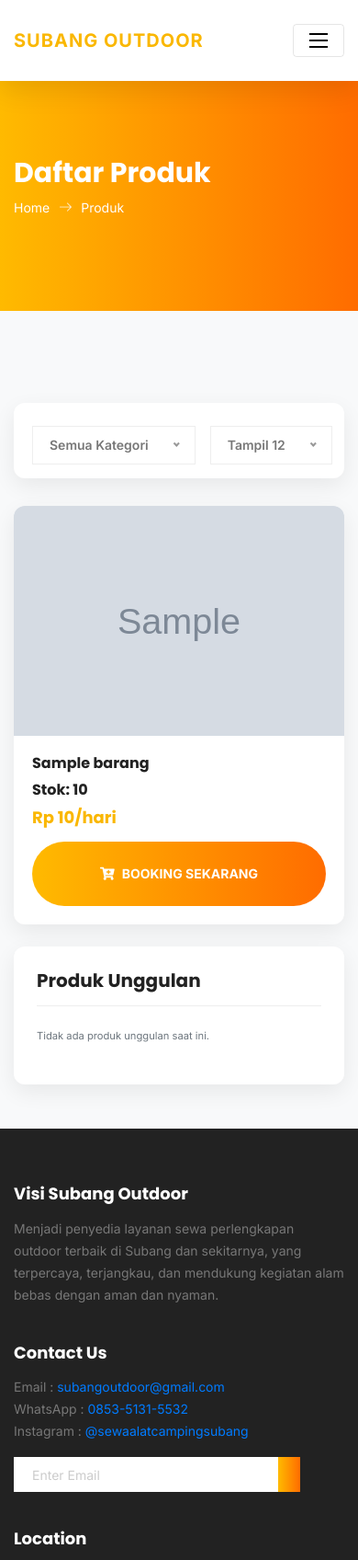
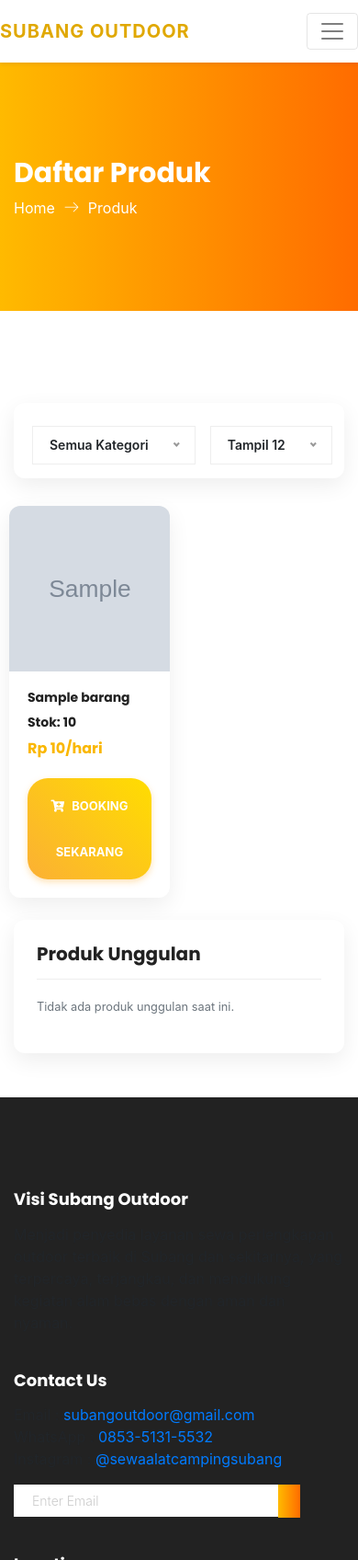
Before and after one commit to wibikholik/SubangOutdoorpayment, a PHP site: page /penyewa/page/produk.php in a window 390 px wide. Shown: the top 1696 px of the page at 92% size. Run offline with PHP 8.4, Linux system fonts and the light colour scheme; tables that the repository leaves empty or names only in its code hold one stand-in row (values such as "Sample post"); grey boxes marked "Sample" are stand-in pictures; some libraries are stand-ins or nearby versions.

Commit message:
perubahan responsif masih belum

```diff
--- a/penyewa/layout/navbar1.php
+++ b/penyewa/layout/navbar1.php
@@ -1,17 +1,15 @@
 <?php
-// Pastikan session sudah start di file utama yang memanggil navbar ini
+// Mulai session jika belum
 if (session_status() === PHP_SESSION_NONE) {
     session_start();
 }
-// Path ke file koneksi disesuaikan dengan struktur asli Anda
 include __DIR__ . '/../../route/koneksi.php';
 
 $username = $_SESSION['username'] ?? 'Guest';
 $id_penyewa = $_SESSION['user_id'] ?? 0;
-// Logika untuk mendeteksi halaman aktif
 $currentPage = basename($_SERVER['PHP_SELF']);
 
-// Ambil jumlah item di keranjang dengan cara yang aman
+// Jumlah item di keranjang
 $jumlah_cart = 0;
 if ($id_penyewa) {
     $stmt = mysqli_prepare($koneksi, "SELECT SUM(jumlah) AS total FROM carts WHERE id_penyewa = ?");
@@ -25,48 +23,14 @@ if ($id_penyewa) {
     }
 }
 ?>
-<link rel="stylesheet" href="https://cdnjs.cloudflare.com/ajax/libs/font-awesome/5.15.4/css/all.min.css">
+
 <style>
-  body { font-family: 'Inter', sans-serif; background-color: #f8f9fa; }
-        .section_gap { padding: 60px 0; }
-        .section-title h2 { font-size: 36px; font-weight: 700; margin-bottom: 1rem; color: #222; }
-        .section-title p { color: #6c757d; font-size: 16px; }
-    /* Wrapper untuk posisi notifikasi yang akurat */
-    .cart-icon-wrapper {
-        position: relative;
-        display: inline-flex;
-        align-items: center;
+/* Font dan warna dasar */
+body {
+    font-family: 'Inter', sans-serif;
+    background-color: #f8f9fa;
 }
-    /* Aturan CSS presisi untuk notifikasi keranjang */
-    .cart-badge {
-        position: absolute;
-        top: 0;
-        right: 0;
-        transform: translate(50%, -60%);
-        height: 22px;
-        width: 22px;
-        display: flex;
-        align-items: center;
-        justify-content: center;
-        background-color: #e74a3b;
-        color: white;
-        font-size: 11px;
-        font-weight: 700;
-        border-radius: 50%;
-        border: 2px solid white;
-        z-index: 10;
-        padding: 0;
-    }
-    /* Gaya untuk menu yang aktif */
-    .header_area .navbar .nav .nav-item.active .nav-link {
-        color: #fab700 !important;
-        font-weight: bold;
-    }
-    /* Jarak ikon pada dropdown profil */
-    .user-dropdown-toggle i {
-        margin-right: 8px;
-    }
-    /* Warna brand navbar */
+
 .navbar-brand.site-brand {
     color: #fab700 !important;
     font-weight: 700;
@@ -76,32 +40,66 @@ if ($id_penyewa) {
 .navbar-brand.site-brand:hover {
     color: #e0a800 !important;
 }
-     .main_menu .navbar .nav-link {
-    padding-top: 2rem;    /* Sesuaikan nilai ini jika perlu */
-    padding-bottom: 2rem;
+
+.nav-item.active .nav-link {
+    color: #fab700 !important;
+    font-weight: bold;
 }
+
+/* Keranjang badge */
+.cart-badge {
+    position: absolute;
+    top: -5px;
+    right: -10px;
+    background: #e74a3b;
+    color: white;
+    font-size: 11px;
+    font-weight: 700;
+    border-radius: 50%;
+    height: 20px;
+    width: 20px;
+    display: flex;
+    align-items: center;
+    justify-content: center;
+    border: 2px solid white;
+    z-index: 10;
+}
+
+/* Dropdown user */
+.user-dropdown-toggle i {
+    margin-right: 6px;
+}
+
+.user-dropdown-toggle span {
+    margin-left: 3px;
+}
+
+/* Jarak padding navbar */
+.main_menu .navbar .nav-link,
 .main_menu .navbar .navbar-brand {
-    padding-top: 2rem;
-    padding-bottom: 2rem;
-  }
-   .user-dropdown-toggle span {
-    margin-left: 3px; /* Anda bisa sesuaikan jarak ini (mis: 5px atau 0.5rem) */
+    padding-top: 1.2rem;
+    padding-bottom: 1.2rem;
 }
 </style>
+<meta name="viewport" content="width=device-width, initial-scale=1">
+<link rel="stylesheet" href="https://stackpath.bootstrapcdn.com/bootstrap/4.5.2/css/bootstrap.min.css">
+<link rel="stylesheet" href="https://cdnjs.cloudflare.com/ajax/libs/font-awesome/5.15.4/css/all.min.css">
 
 <header class="header_area sticky-header">
     <div class="main_menu">
-        <nav class="navbar navbar-expand-lg navbar-light main_box">
+        <nav class="navbar navbar-expand-lg navbar-light bg-white shadow-sm">
             <div class="container">
-                <a class="navbar-brand site-brand" href="index.html"><img src="" alt="">SUBANG OUTDOOR</a>
+                <a class="navbar-brand site-brand" href="../../index.php">
+                    <img src="" alt="">SUBANG OUTDOOR
+                </a>
 
                 <button class="navbar-toggler" type="button" data-toggle="collapse" data-target="#navbarSupportedContent"
                         aria-controls="navbarSupportedContent" aria-expanded="false" aria-label="Toggle navigation">
-                    <span class="icon-bar"></span><span class="icon-bar"></span><span class="icon-bar"></span>
+                    <span class="navbar-toggler-icon"></span>
                 </button>
 
                 <div class="collapse navbar-collapse offset" id="navbarSupportedContent">
-                    <ul class="nav navbar-nav menu_nav ml-auto">
+                    <ul class="navbar-nav ml-auto">
                         <li class="nav-item mx-2 <?php if ($currentPage == 'index.php') echo 'active'; ?>">
                             <a class="nav-link" href="../../index.php">Home</a>
                         </li>
@@ -114,19 +112,21 @@ if ($id_penyewa) {
                         <li class="nav-item mx-2 <?php if ($currentPage == 'bantuan.php') echo 'active'; ?>">
                             <a class="nav-link" href="../page/bantuan.php">Bantuan</a>
                         </li>
+
+                        <!-- Keranjang -->
                         <li class="nav-item mx-2">
-                            <a href="../page/keranjang.php" class="nav-link" title="Keranjang">
-                                <span class="cart-icon-wrapper">
+                            <a href="../page/keranjang.php" class="nav-link position-relative" title="Keranjang">
                                 <i class="fas fa-shopping-cart fa-lg"></i>
                                 <?php if ($jumlah_cart > 0): ?>
                                     <span class="cart-badge"><?= $jumlah_cart ?></span>
                                 <?php endif; ?>
-                                </span>
                             </a>
                         </li>
 
+                        <!-- Profil -->
                         <li class="nav-item dropdown mx-2">
-                            <a class="nav-link dropdown-toggle d-flex align-items-center user-dropdown-toggle" href="#" id="navbarDropdown" role="button" data-toggle="dropdown" aria-haspopup="true" aria-expanded="false">
+                            <a class="nav-link dropdown-toggle d-flex align-items-center user-dropdown-toggle" href="#" id="navbarDropdown"
+                               role="button" data-toggle="dropdown" aria-haspopup="true" aria-expanded="false">
                                 <i class="fas fa-user-circle fa-lg"></i>
                                 <span><?= htmlspecialchars($username) ?></span>
                             </a>
--- a/penyewa/page/produk.php
+++ b/penyewa/page/produk.php
@@ -24,43 +24,213 @@ if (session_status() === PHP_SESSION_NONE) {
     <link rel="stylesheet" href="css/main.css">
 
 <style>
-        body { font-family: 'Inter', sans-serif; background-color: #f8f9fa; }
+    body {
+        font-family: 'Inter', sans-serif;
+        background-color: #f8f9fa;
+    }
+
     .filter-bar {
-            background: #ffffff; padding: 15px 20px; border-radius: 12px;
-            box-shadow: 0 8px 25px rgba(0,0,0,0.07); margin-bottom: 30px;
+        background: #ffffff;
+        padding: 15px 20px;
+        border-radius: 12px;
+        box-shadow: 0 8px 25px rgba(0, 0, 0, 0.07);
+        margin-bottom: 30px;
     }
-        .nice-select { border-radius: 50px; border-color: #e0e0e0; font-weight: 600; }
+
+    .nice-select {
+        border-radius: 50px;
+        border-color: #e0e0e0;
+        font-weight: 600;
+    }
+
     .product-card {
-            background: #fff; border-radius: 12px; border: none; overflow: hidden;
-            box-shadow: 0 8px 25px rgba(0,0,0,0.07); transition: all 0.3s ease;
-            display: flex; flex-direction: column; height: 100%;
+        background: #fff;
+        border-radius: 12px;
+        border: none;
+        overflow: hidden;
+        box-shadow: 0 8px 25px rgba(0, 0, 0, 0.07);
+        transition: all 0.3s ease;
+        display: flex;
+        flex-direction: column;
+        height: 100%;
     }
-        .product-card:hover { transform: translateY(-5px); box-shadow: 0 12px 30px rgba(0,0,0,0.1); }
-        .product-card .product-img-container { height: 250px; overflow: hidden; }
-        .product-card .product-img-container img { width: 100%; height: 100%; object-fit: cover; }
-        .product-card .product-details { padding: 20px; flex-grow: 1; display: flex; flex-direction: column; }
-        .product-card .product-details h6 { font-weight: 600; font-size: 16px; margin-bottom: 10px; flex-grow: 1; }
-        .product-card .price { margin-top: auto; margin-bottom: 15px; }
-        .product-card .price h6 { font-size: 18px; color: #fab700; font-weight: 700; margin-bottom: 0; }
+
+    .product-card:hover {
+        transform: translateY(-5px);
+        box-shadow: 0 12px 30px rgba(0, 0, 0, 0.1);
+    }
+
+    .product-card .product-img-container {
+        height: 250px;
+        overflow: hidden;
+    }
+
+    .product-card .product-img-container img {
+        width: 100%;
+        height: 100%;
+        object-fit: cover;
+    }
+
+    .product-card .product-details {
+        padding: 20px;
+        flex-grow: 1;
+        display: flex;
+        flex-direction: column;
+    }
+
+    .product-card .product-details h6 {
+        font-weight: 600;
+        font-size: 16px;
+        margin-bottom: 10px;
+        flex-grow: 1;
+    }
+
+    .product-card .price {
+        margin-top: auto;
+        margin-bottom: 15px;
+    }
+
+    .product-card .price h6 {
+        font-size: 18px;
+        color: #fab700;
+        font-weight: 700;
+        margin-bottom: 0;
+    }
+
+    /* Tombol booking ramping dan responsif */
     .primary-btn {
-            background-color: #fab700; border: none; color: #fff !important; padding: 10px 20px;
-            border-radius: 50px; font-weight: 700; cursor: pointer; text-decoration: none;
-            display: inline-block; transition: all 0.3s ease; width: 100%; text-align: center;
+    background: linear-gradient(45deg, #fbb034, #ffdd00);
+    border: none;
+    color: #fff !important;
+    padding: 6px 16px;          /* lebih ramping */
+    border-radius: 25px;        /* sedikit lebih kecil */
+    font-weight: 700;
+    cursor: pointer;
+    text-decoration: none;
+    display: inline-block;
+    transition: all 0.3s ease;
+    width: auto;               /* jangan full width */
+    min-width: 120px;
+    text-align: center;
+    font-size: 14px;
+    margin: 10px 0 0 0;        /* beri jarak atas */
+    box-shadow: 0 4px 8px rgba(251,176,52,0.4);
 }
-        .primary-btn:hover { background-color: #e0a800; color: #fff !important; }
+
+.primary-btn:hover {
+    background: linear-gradient(45deg, #e0a800, #fab700);
+    color: #fff !important;
+    box-shadow: 0 6px 12px rgba(224,168,0,0.5);
+}
+
+/* Responsive khusus HP */
+@media (max-width: 575.98px) {
+    .primary-btn {
+        padding: 5px 14px;
+        font-size: 13px;
+        min-width: 100px;
+        border-radius: 22px;
+        margin: 8px 0 0 0;
+        box-shadow: 0 3px 7px rgba(251,176,52,0.35);
+    }
+}
+
+
     .sidebar-widget {
-            background: #fff; padding: 25px; border-radius: 12px;
-            box-shadow: 0 8px 25px rgba(0,0,0,0.07);
+        background: #fff;
+        padding: 25px;
+        border-radius: 12px;
+        box-shadow: 0 8px 25px rgba(0, 0, 0, 0.07);
     }
-        .sidebar-widget h3 { font-size: 20px; font-weight: 700; border-bottom: 1px solid #eee; padding-bottom: 15px; margin-bottom: 20px; }
-        .unggulan-item { display: flex; align-items: center; margin-bottom: 20px; text-decoration: none; }
-        .unggulan-item:last-child { margin-bottom: 0; }
-        .unggulan-item img { width: 60px; height: 60px; object-fit: cover; margin-right: 15px; border-radius: 8px; }
-        .unggulan-item .info .nama-barang { font-weight: 600; color: #333; display: block; transition: color 0.3s ease; }
-        .unggulan-item:hover .info .nama-barang { color: #fab700; }
-        .unggulan-item .info .harga { font-weight: bold; color: #6c757d; }
-        .sticky-sidebar { position: -webkit-sticky; position: sticky; top: 110px; }
+
+    .sidebar-widget h3 {
+        font-size: 20px;
+        font-weight: 700;
+        border-bottom: 1px solid #eee;
+        padding-bottom: 15px;
+        margin-bottom: 20px;
+    }
+
+    .unggulan-item {
+        display: flex;
+        align-items: center;
+        margin-bottom: 20px;
+        text-decoration: none;
+    }
+
+    .unggulan-item:last-child {
+        margin-bottom: 0;
+    }
+
+    .unggulan-item img {
+        width: 60px;
+        height: 60px;
+        object-fit: cover;
+        margin-right: 15px;
+        border-radius: 8px;
+    }
+
+    .unggulan-item .info .nama-barang {
+        font-weight: 600;
+        color: #333;
+        display: block;
+        transition: color 0.3s ease;
+    }
+
+    .unggulan-item:hover .info .nama-barang {
+        color: #fab700;
+    }
+
+    .unggulan-item .info .harga {
+        font-weight: bold;
+        color: #6c757d;
+    }
+
+    .sticky-sidebar {
+        position: -webkit-sticky;
+        position: sticky;
+        top: 110px;
+    }
+
+    /* Responsive product layout:
+       2 produk per baris di layar kecil,
+       3 produk per baris di tablet dan desktop */
+    @media (max-width: 575.98px) {
+        .category-list .row > div {
+            flex: 0 0 50%;
+            max-width: 50%;
+            padding-left: 10px;
+            padding-right: 10px;
+            margin-bottom: 20px;
+        }
+        .product-card .product-img-container {
+            height: 180px;
+        }
+        .product-card .product-details h6 {
+            font-size: 14px;
+        }
+        .product-card .price h6 {
+            font-size: 16px;
+        }
+        .primary-btn {
+            padding: 5px 10px;
+            font-size: 13px;
+            min-width: 100px;
+        }
+    }
+
+    @media (min-width: 576px) {
+        .category-list .row > div {
+            flex: 0 0 33.3333%;
+            max-width: 33.3333%;
+            padding-left: 10px;
+            padding-right: 10px;
+            margin-bottom: 30px;
+        }
+    }
 </style>
+
+
 </head>
 
 <body id="category">
@@ -126,15 +296,15 @@ if (session_status() === PHP_SESSION_NONE) {
                 </div>
 
                 <section class="lattest-product-area category-list">
-                    <div class="row">
+                    <section class="lattest-product-area category-list">
+  <div class="row g-3">
     <?php if ($result->num_rows > 0): ?>
       <?php while ($row = mysqli_fetch_assoc($result)): ?>
-                                <div class="col-lg-4 col-md-6 mb-4">
-                                    <div class="product-card">
+       <div class="col-6 col-md-4 mb-4 d-flex">
+
+          <div class="product-card w-100">
             <div class="product-img-container">
-
               <img class="img-fluid" src="../../barang/barang/gambar/<?= htmlspecialchars($row['gambar']); ?>" alt="<?= htmlspecialchars($row['nama_barang']); ?>">
-
             </div>
             <div class="product-details">
               <h6><?= htmlspecialchars($row['nama_barang']); ?></h6>
@@ -153,6 +323,8 @@ if (session_status() === PHP_SESSION_NONE) {
       <div class="col-12"><p class='text-center alert alert-warning'>Tidak ada produk yang ditemukan.</p></div>
     <?php endif; ?>
   </div>
+</section>
+
                 </section>
             </div>
 
--- a/penyewa/page/transaksi.php
+++ b/penyewa/page/transaksi.php
@@ -37,7 +37,10 @@ $result_transaksi = $stmt->get_result();
   <link rel="stylesheet" href="css/bootstrap.css">
   <link rel="stylesheet" href="css/main.css">
   <link rel="shortcut icon" href="../../assets/img/logo.jpg">
-  <script src="https://cdn.jsdelivr.net/npm/bootstrap@5.3.3/dist/js/bootstrap.bundle.min.js"></script>
+ <!-- ✅ Bootstrap 4 & jQuery versi stabil -->
+<script src="https://code.jquery.com/jquery-3.5.1.min.js"></script>
+<script src="https://cdn.jsdelivr.net/npm/bootstrap@4.5.2/dist/js/bootstrap.bundle.min.js"></script>
+
 </head>
 <body>
 <?php include("../layout/navbar1.php"); ?>
```
Also changed, not shown: penyewa/page/booking.php (+149 -17 lines), uploads/bukti/bukti_110_1750380528.jpg (added), uploads/bukti/bukti_127_1750401564.jpg (added), uploads/bukti_pengembalian/bukti_pengembalian_110_1750381947.jpg (added). Lines whose indentation alone changed are shown as unchanged.
